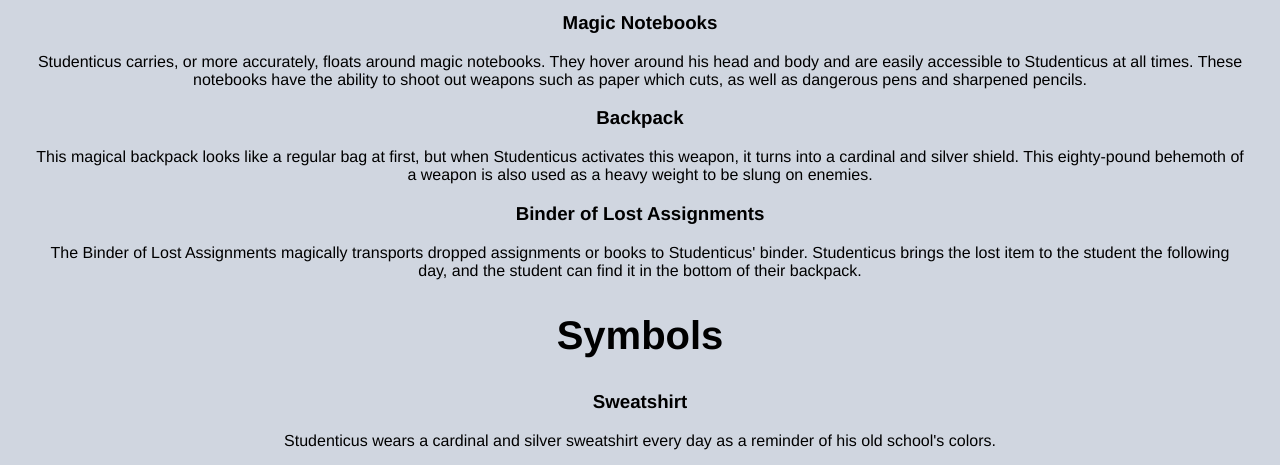
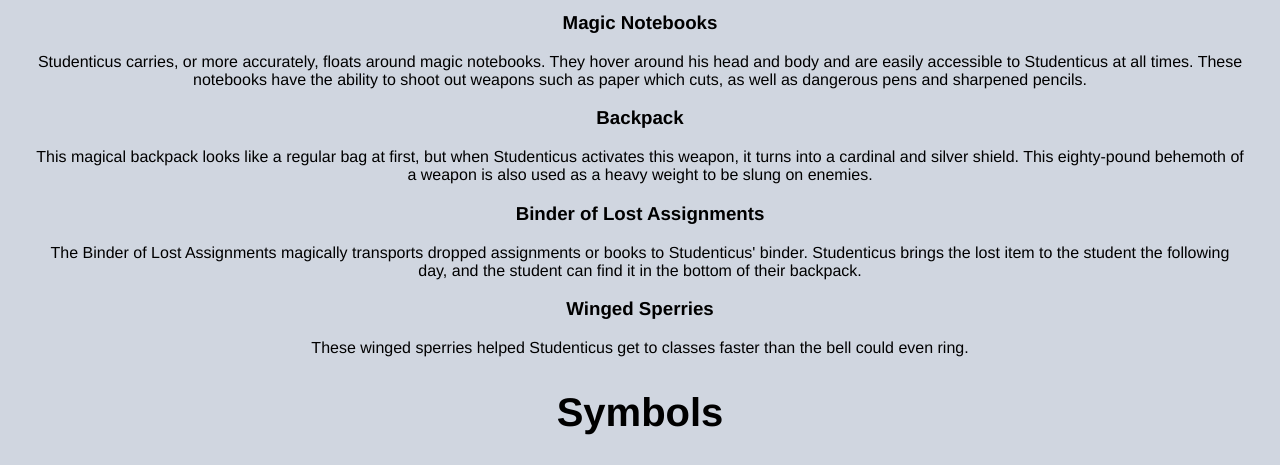
Before and after one commit to Splitback/studenticus, a plain HTML site: page index.html in a window 1280 px wide. Shown: the part 484-949 px from the top of the page. Drawn offline with Linux system fonts and the light colour scheme.

Commit message:
Added sperries

```diff
--- a/index.html
+++ b/index.html
@@ -38,11 +38,13 @@ Athena, the god of wisdom, saw great potential in Studenticus and immortalized h
       <h3>Binder of Lost Assignments</h3>
       <p>The Binder of Lost Assignments magically transports dropped assignments or books to Studenticus' binder.
       Studenticus brings the lost item to the student the following day, and the student can find it in the bottom of their backpack.</p>
+      <h3>Winged Sperries</h3>
+      <p>These winged sperries helped Studenticus get to classes faster than the bell could even ring.</p>
     </div>
     <div id="symbols">
       <h2>Symbols</h2>
-      <h3>Sweatshirt</h3>
-      <p>Studenticus wears a cardinal and silver sweatshirt every day as a reminder of his old school's colors.</p>
+      <h3>Toga</h3>
+      <p>Studenticus wears a cardinal and silver toga every day as a reminder of his old school's colors.</p>
       <h3>MBA Logo</h3>
       <img src="logo/mbalogo.png" alt="MBA Logo" width="150px">
     <div id="fday">
```
Also changed, not shown: 1 other file.
